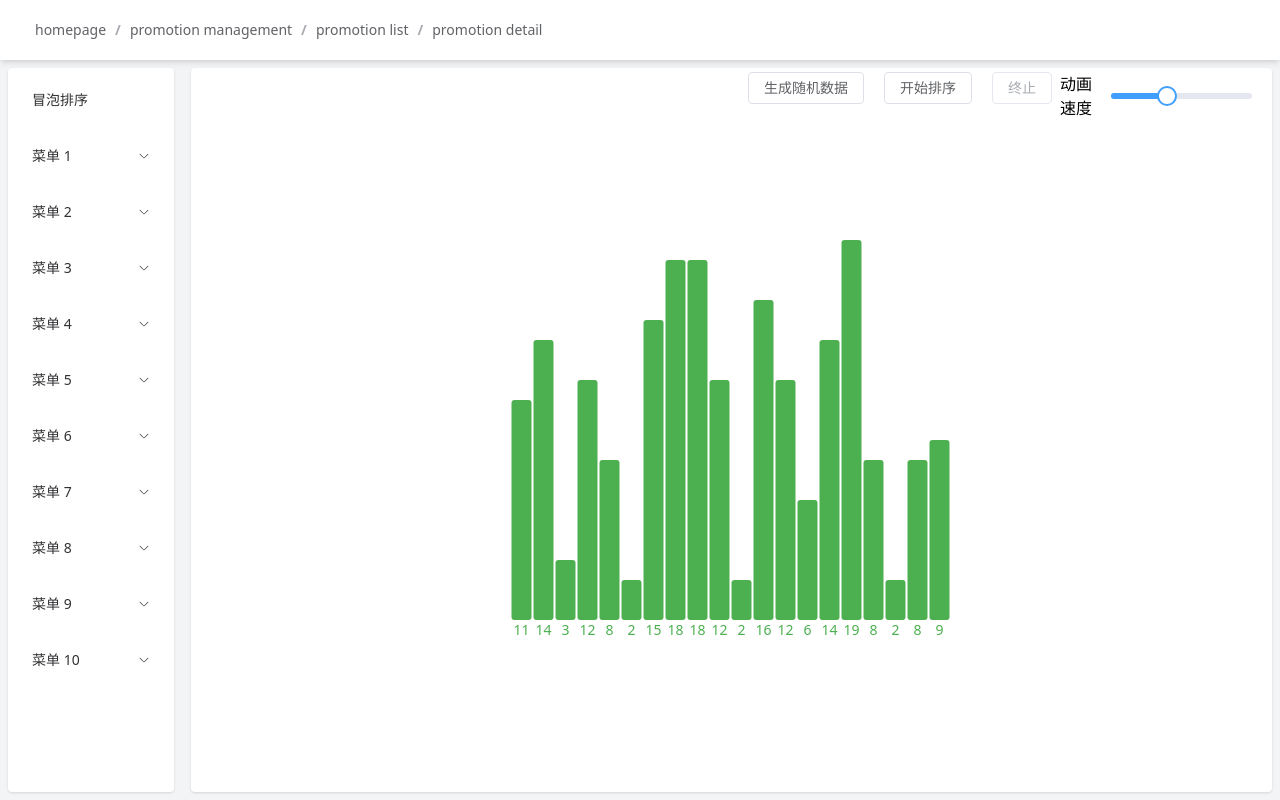
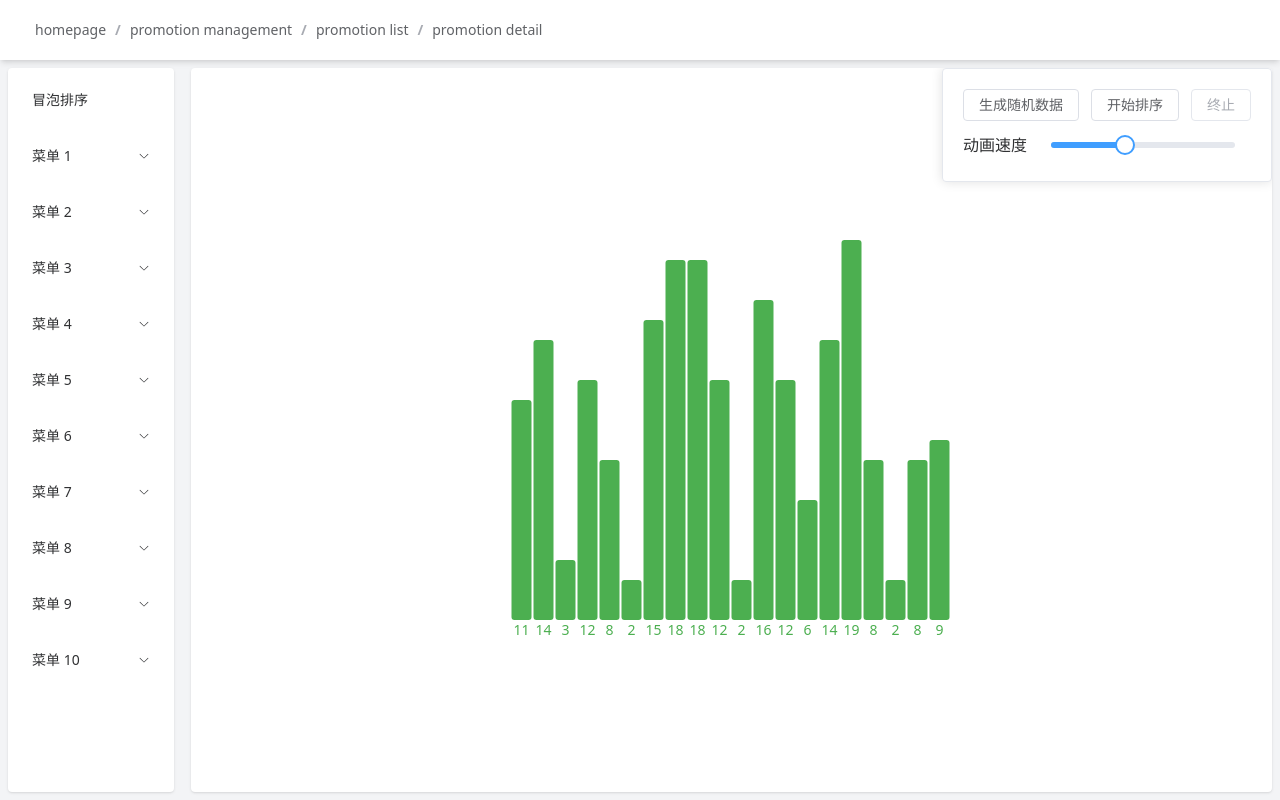
Before and after one commit to xiaowhang/VisualAlgo, a Vue app: page /BubbleSort in a window 1280 px wide. Built offline with nearby package versions, Linux system fonts and the light colour scheme.

Commit message:
🌈 style(UI): 优化冒泡排序控制面板布局
将控制按钮和速度滑块重新布局到卡片组件中，提升界面整洁度和用户体验

- 使用el-card包装控制面板
- 调整按钮和滑块的flex布局结构
- 优化速度控制器的对齐和间距

```diff
--- a/src/views/algorithm/BubbleSort.vue
+++ b/src/views/algorithm/BubbleSort.vue
@@ -1,11 +1,19 @@
 <template>
-  <div class="absolute right-1 top-1 flex gap-2">
-    <el-button @click="randomData" :disabled="sorting">生成随机数据</el-button>
-    <el-button @click="startSort" :disabled="sorting">开始排序</el-button>
-    <el-button @click="stopSort" :disabled="!sorting">终止</el-button>
-    <div class="flex items-center gap-1 w-48 mr-4">
-      <span style="font-size: 16px">动画速度</span>
+  <el-card
+    class="absolute right-0 top-0 gap-2"
+    body-class="flex flex-col items-start gap-2"
+  >
+    <div class="flex flex-row">
+      <el-button @click="randomData" :disabled="sorting"
+        >生成随机数据</el-button
+      >
+      <el-button @click="startSort" :disabled="sorting">开始排序</el-button>
+      <el-button @click="stopSort" :disabled="!sorting">终止</el-button>
+    </div>
+    <div class="flex items-center gap-2 flex-1 w-full">
+      <span style="font-size: 16px" class="flex-none w-16">动画速度</span>
       <el-slider
+        class="flex-1 px-4"
         v-model="playbackRate"
         :step="0.01"
         :min="-2"
@@ -13,7 +21,7 @@
         show-tooltip
       />
     </div>
-  </div>
+  </el-card>
   <svg ref="svgRef" width="100%" height="100%" class="select-none"></svg>
 </template>
 
```
